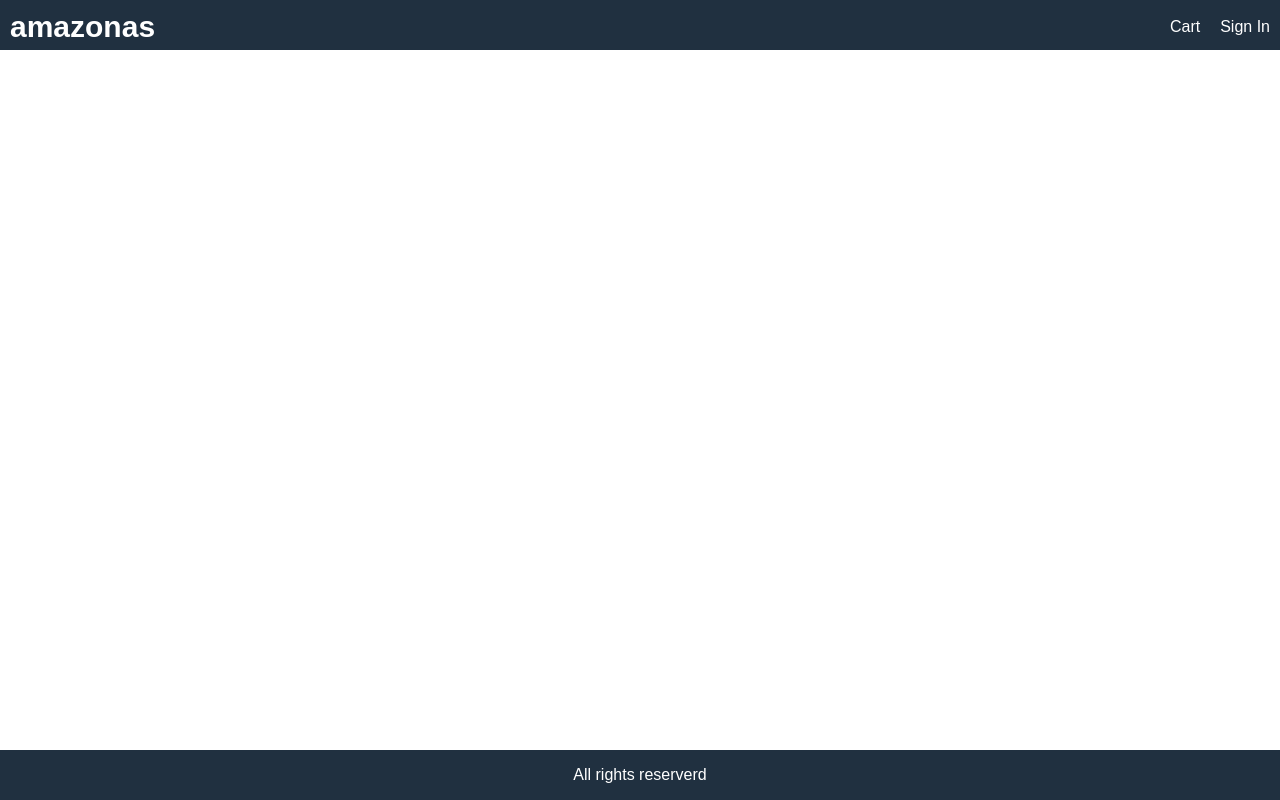
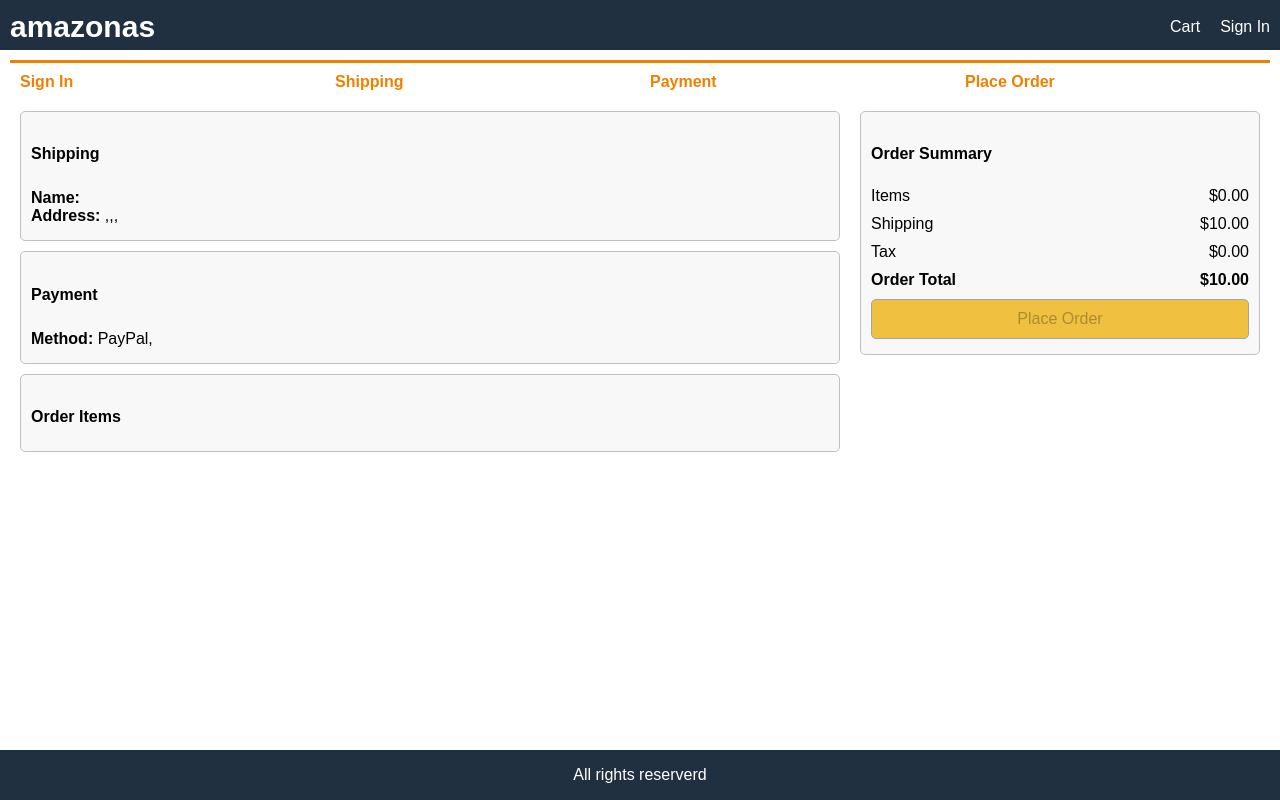
Before and after one commit to fjcasti1/amazonas, a React (Create React App) app in the folder client/: page /placeorder in a window 1280 px wide. Built offline with nearby package versions, Linux system fonts and the light colour scheme; the HTML template or start-up script is replaced by a standard one.

Commit message:
Create PlaceOrder Page

```diff
--- a/client/src/App.jsx
+++ b/client/src/App.jsx
@@ -11,6 +11,7 @@ import RegisterPage from './pages/RegisterPage';
 import { logout } from './actions/userActions';
 import ShippingAddressPage from './pages/ShippingAddressPage';
 import PaymentMethodPage from './pages/PaymentMethodPage';
+import PlaceOrderPage from './pages/PlaceOrderPage';
 
 const App = () => {
   const dispatch = useDispatch();
@@ -56,6 +57,7 @@ const App = () => {
           <Route exact path='/cart/:id?' component={CartPage} />
           <Route exact path='/shipping' component={ShippingAddressPage} />
           <Route exact path='/payment' component={PaymentMethodPage} />
+          <Route exact path='/placeorder' component={PlaceOrderPage} />
           <Route exact path='/login' component={LoginPage} />
           <Route exact path='/register' component={RegisterPage} />
         </main>
--- /dev/null
+++ b/client/src/pages/PlaceOrderPage.jsx
@@ -0,0 +1,127 @@
+import React from 'react';
+import { useSelector } from 'react-redux';
+import { Link } from 'react-router-dom';
+import CheckoutSteps from '../components/CheckoutSteps';
+
+const PlaceOrderPage = ({ history }) => {
+  const cart = useSelector((state) => state.cart);
+  const { cartItems, shippingAddress, paymentMethod } = cart;
+
+  if (!paymentMethod) {
+    history.pushState('/payment');
+  }
+
+  cart.itemsPrice = cartItems.reduce((acc, curr) => acc + curr.qty * curr.price, 0);
+  cart.shippingPrice = cart.itemsPrice > 100 ? 0 : 10;
+  cart.taxPrice = 0.15 * cart.itemsPrice;
+  cart.totalPrice = cart.itemsPrice + cart.shippingPrice + cart.taxPrice;
+
+  const placeOrderHandler = () => {
+    console.log('place order');
+  };
+
+  return (
+    <div>
+      <CheckoutSteps step1 step2 step3 step4 />
+      <div className='row top'>
+        <div className='col-2'>
+          <ul>
+            <li>
+              <div className='card card-body'>
+                <h2>Shipping</h2>
+                <p>
+                  <strong>Name:</strong> {shippingAddress.fullName}
+                  <br />
+                  <strong>Address:</strong> {shippingAddress.address},
+                  {shippingAddress.city},{shippingAddress.postalCode},
+                  {shippingAddress.country}
+                  <br />
+                </p>
+              </div>
+            </li>
+            <li>
+              <div className='card card-body'>
+                <h2>Payment</h2>
+                <p>
+                  <strong>Method:</strong> {paymentMethod},
+                  <br />
+                </p>
+              </div>
+            </li>
+            <li>
+              <div className='card card-body'>
+                <h2>Order Items</h2>
+                <ul>
+                  {cartItems.map((item) => (
+                    <li key={item.product}>
+                      <div className='row'>
+                        <div>
+                          <img src={item.image} alt={item.name} className='small' />
+                        </div>
+                        <div className='min-30'>
+                          <Link to={`/products/${item.product}`}>{item.name}</Link>
+                        </div>
+                        <div>
+                          {item.qty} x ${item.price} = ${item.qty * item.price}
+                        </div>
+                      </div>
+                    </li>
+                  ))}
+                </ul>
+              </div>
+            </li>
+          </ul>
+        </div>
+        <div className='col-1'>
+          <div className='card card-body'>
+            <ul>
+              <li>
+                <h2>Order Summary</h2>
+              </li>
+              <li>
+                <div className='row'>
+                  <div>Items</div>
+                  <div>${cart.itemsPrice.toFixed(2)}</div>
+                </div>
+              </li>
+              <li>
+                <div className='row'>
+                  <div>Shipping</div>
+                  <div>${cart.shippingPrice.toFixed(2)}</div>
+                </div>
+              </li>
+              <li>
+                <div className='row'>
+                  <div>Tax</div>
+                  <div>${cart.taxPrice.toFixed(2)}</div>
+                </div>
+              </li>
+              <li>
+                <div className='row'>
+                  <div>
+                    <strong>Order Total</strong>
+                  </div>
+                  <div>
+                    <strong>${cart.totalPrice.toFixed(2)}</strong>
+                  </div>
+                </div>
+              </li>
+              <li>
+                <button
+                  type='button'
+                  className='primary block'
+                  onClick={placeOrderHandler}
+                  disabled={cartItems.length === 0}
+                >
+                  Place Order
+                </button>
+              </li>
+            </ul>
+          </div>
+        </div>
+      </div>
+    </div>
+  );
+};
+
+export default PlaceOrderPage;
```
